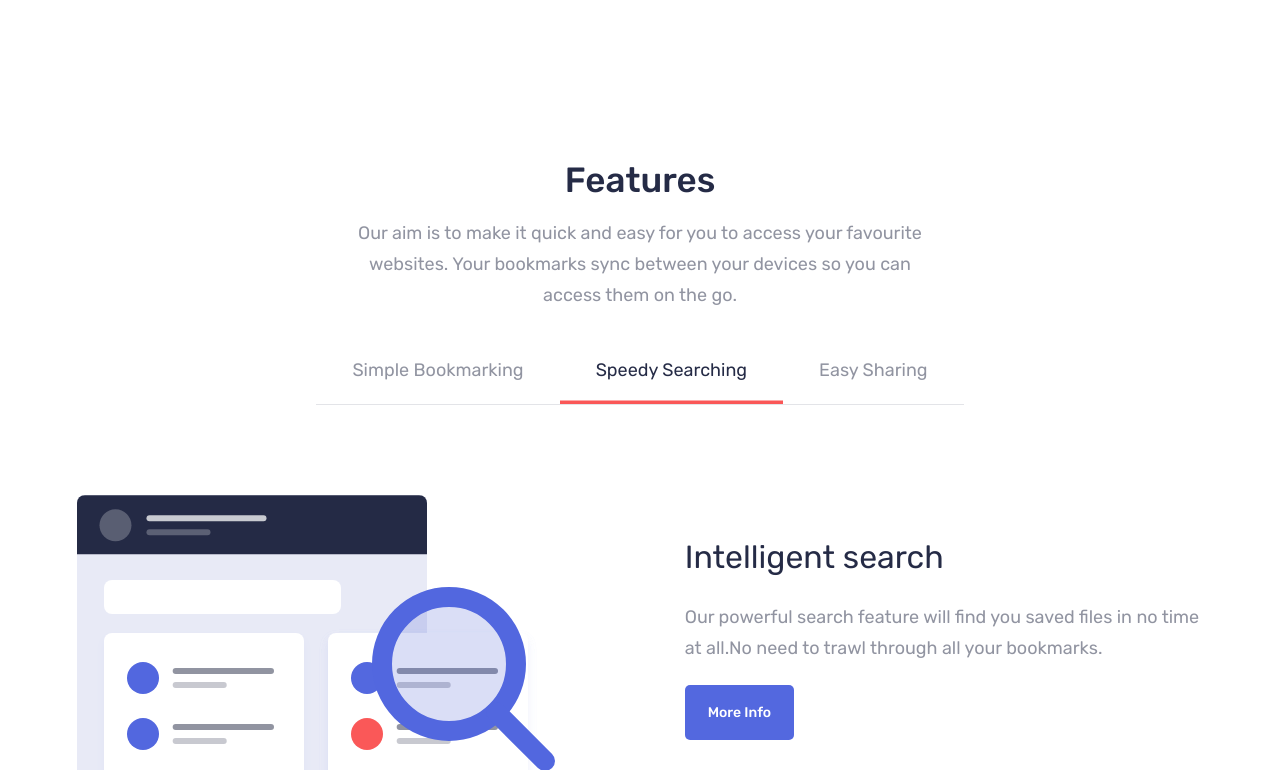
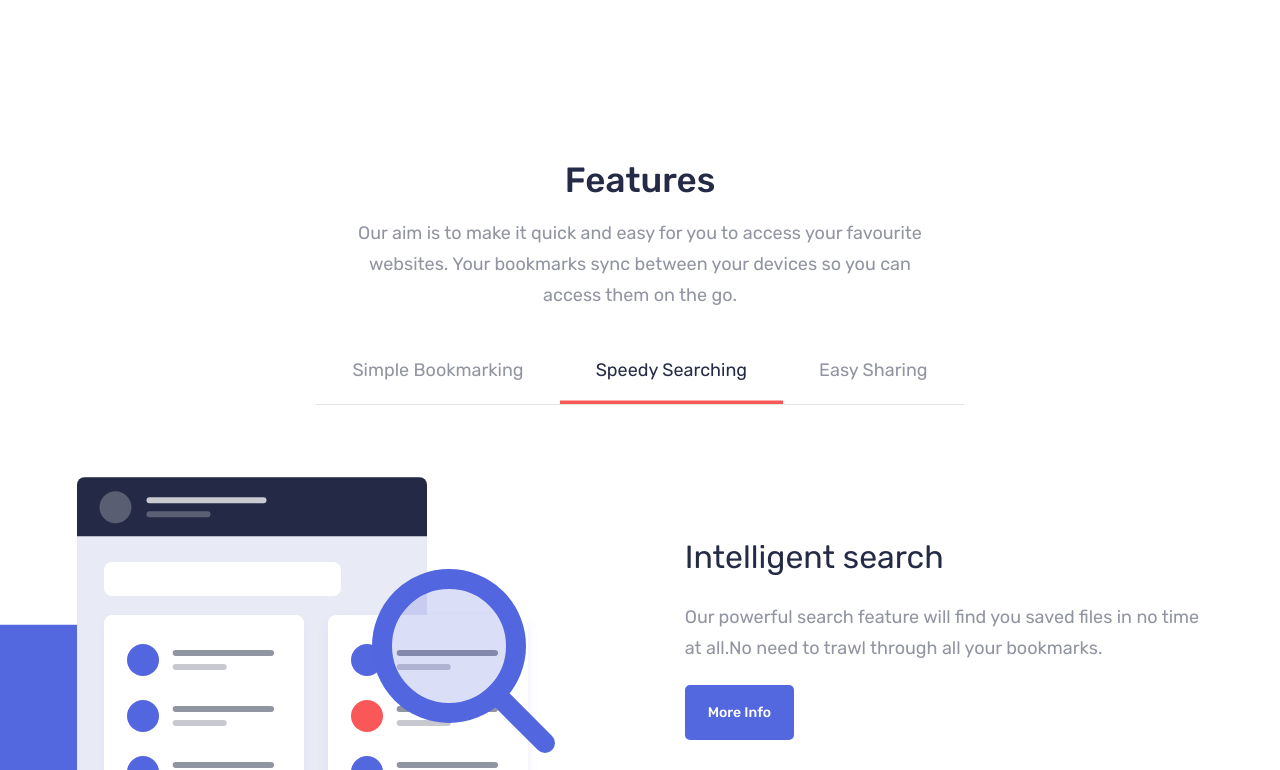
Before and after one commit to HayBeeCoder/Bookmark-Landing-Page, a plain HTML site: page src/index.html in a window 1280 px wide. Both pictures are taken after a click on the element "Speedy Searching". Shown: the part 691-1461 px from the top of the page. Drawn offline with Linux system fonts and the light colour scheme.

Commit message:
improved features functionality

```diff
--- a/src/index.html
+++ b/src/index.html
@@ -120,7 +120,7 @@
                 </div>
                 <ul class="feature__list">
                     <li class="feature__item">
-                        <p class="feature feature_status-active">Simple Bookmarking</p>
+                        <p class="feature">Simple Bookmarking</p>
                     </li>
                     <li class="feature__item">
                         <p class="feature ">Speedy Searching</p>
@@ -130,38 +130,73 @@
                     </li>
                 </ul>
             </div>
-            <article class="feature__items">
-                <div class="container ">
-
+            <div class="feature__items">
+                <article class="container ">
                     <div class="feature__mockup">
+                        <div class="feature__mockup_background">
+                            <img src="./images/bg-blue-leftRect.svg">
+                        </div>
                         <div class="container ">
-                            <img src="images/illustration-features-tab-1.svg" alt="mockup" class="feature__image">
+                            <img src="images/illustration-features-tab-1.svg " alt="mockup " class="feature__image ">
                         </div>
                     </div>
-                    <div class="feature__texts">
-                        <div class="container">
-                            <h2 class="feature__heading">Bookmark in one click</h2>
-                            <p class="feature__paragraph">Organize your bookmarks however you like. Our simple drag-and-drop interface gives you complete control over how you manage your favourite sites.</p>
-                            <a class="btn feature__btn feature__btn_bg-blue">more info</a>
+                    <div class="feature__texts ">
+                        <div class="container ">
+                            <h2 class="feature__heading ">Bookmark in one click</h2>
+                            <p class="feature__paragraph ">Organize your bookmarks however you like. Our simple drag-and-drop interface gives you complete control over how you manage your favourite sites.</p>
+                            <a class="btn feature__btn feature__btn_bg-blue ">more info</a>
                         </div>
                     </div>
-                </div>
 
-                </div>
-            </article>
+                </article>
+                <article class="container ">
+                    <div class="feature__mockup ">
+                        <div class="feature__mockup_background ">
+                            <img src="./images/bg-blue-leftRect.svg ">
+                        </div>
+                        <div class="container ">
+                            <img src="images/illustration-features-tab-2.svg " alt="mockup " class="feature__image ">
+                        </div>
+                    </div>
+                    <div class="feature__texts ">
+                        <div class="container ">
+                            <h2 class="feature__heading ">Intelligent search</h2>
+                            <p class="feature__paragraph ">Our powerful search feature will find you saved files in no time at all.No need to trawl through all your bookmarks.</p>
+                            <a class="btn feature__btn feature__btn_bg-blue ">More Info</a>
+                        </div>
+                    </div>
+                </article>
+                <article class="container ">
+                    <div class="feature__mockup ">
+                        <div class="feature__mockup_background ">
+                            <img src="./images/bg-blue-leftRect.svg ">
+                        </div>
+                        <div class="container ">
+                            <img src="images/illustration-features-tab-3.svg " alt="mockup " class="feature__image ">
+                        </div>
+                    </div>
+                    <div class="feature__texts ">
+                        <div class="container ">
+                            <h2 class="feature__heading ">Share your bookmarks</h2>
+                            <p class="feature__paragraph ">Easily share your bookmarks and collections with other people.Create a sharable link that you can send at the click of a button.</p>
+                            <a class="btn feature__btn feature__btn_bg-blue ">More Info</a>
+                        </div>
+                    </div>
+                </article>
+            </div>
         </section>
 
-        <section class="extensions">
-            <div class="container">
-                <div class="container_heading">
-                    <h1 class="extensions__heading">
+        <section class="extensions ">
+            <div class="container ">
+                <div class="container_heading ">
+                    <h1 class="extensions__heading ">
                         Download the extension
                     </h1>
-                    <p class="extensions__paragraph">We've got more browsers in the pipeline. Please do let us know if you’ve got a favourite you’d like us to prioritize.</p>
+                    <p class="extensions__paragraph ">We've got more browsers in the pipeline. Please do let us know if you’ve got a favourite you’d like us to prioritize.</p>
                 </div>
-                <div class="extensions__browsers">
-                    <div class="extension">
-                        <img src="images/logo-chrome.svg" alt="Chrome's logo">
+                <div class="extensions__browsers ">
+                    <div class="extension ">
+                        <img src="images/logo-chrome.svg " alt="Chrome 's logo">
                         <h3 class="extension__heading">Add to Chrome</h3>
                         <p class="extension__paragraph">Minimum version 62</p>
 
@@ -169,15 +204,18 @@
                         <a class="btn extension__button extension__button__bg-blue ">Add & Install Extension</a>
                     </div>
                     <div class="extension">
-                        <img src="images/logo-firefox.svg" alt="Firefox's logo">
-                        <h3 class="extension__heading">Add to Firefox</h3>
-                        <p class="extension__paragraph">Minimum version 55</p>
+                        <img src="images/logo-firefox.svg" alt="Firefox's logo ">
+                        <h3 class="extension__heading ">Add to Firefox</h3>
+                        <p class="extension__paragraph ">Minimum version 55</p>
 
-                        <svg xmlns="http://www.w3.org/2000/svg" width="280" height="4"><path fill="#495DCF" fill-opacity=".2" fill-rule="evenodd" d="M0 4a2 2 0 1 1 0-4 2 2 0 0 1 0 4zm280 0a2 2 0 1 1 0-4 2 2 0 0 1 0 4zm-17 0a2 2 0 1 1 0-4 2 2 0 0 1 0 4zm-35 0a2 2 0 1 1 0-4 2 2 0 0 1 0 4zm-35 0a2 2 0 1 1 0-4 2 2 0 0 1 0 4zm-35 0a2 2 0 1 1 0-4 2 2 0 0 1 0 4zm-18 0a2 2 0 1 1 0-4 2 2 0 0 1 0 4zm-17 0a2 2 0 1 1 0-4 2 2 0 0 1 0 4zm122 0a2 2 0 1 1 0-4 2 2 0 0 1 0 4zm-35 0a2 2 0 1 1 0-4 2 2 0 0 1 0 4zm-35 0a2 2 0 1 1 0-4 2 2 0 0 1 0 4zm-70 0a2 2 0 1 1 0-4 2 2 0 0 1 0 4zM88 4a2 2 0 1 1 0-4 2 2 0 0 1 0 4zM70 4a2 2 0 1 1 0-4 2 2 0 0 1 0 4zM53 4a2 2 0 1 1 0-4 2 2 0 0 1 0 4zM35 4a2 2 0 1 1 0-4 2 2 0 0 1 0 4zM18 4a2 2 0 1 1 0-4 2 2 0 0 1 0 4z"/></svg>
+                        <svg xmlns="http://www.w3.org/2000/svg " width="280 " height="4 "><path fill="#495DCF " fill-opacity=".2 " fill-rule="evenodd " d="M0 4a2 2 0 1 1 0-4 2 2 0 0 1 0 4zm280 0a2 2 0 1 1 0-4 2 2 0 0 1 0 4zm-17 0a2 2 0 1 1 0-4 2 2 0
+                                0 1 0 4zm-35 0a2 2 0 1 1 0-4 2 2 0 0 1 0 4zm-35 0a2 2 0 1 1 0-4 2 2 0 0 1 0 4zm-35 0a2 2 0 1 1 0-4 2 2 0 0 1 0 4zm-18 0a2 2 0 1 1 0-4 2 2 0 0 1 0 4zm-17 0a2 2 0 1 1 0-4 2 2 0 0 1 0 4zm122 0a2 2 0 1 1 0-4 2 2 0 0 1 0 4zm-35
+                                0a2 2 0 1 1 0-4 2 2 0 0 1 0 4zm-35 0a2 2 0 1 1 0-4 2 2 0 0 1 0 4zm-70 0a2 2 0 1 1 0-4 2 2 0 0 1 0 4zM88 4a2 2 0 1 1 0-4 2 2 0 0 1 0 4zM70 4a2 2 0 1 1 0-4 2 2 0 0 1 0 4zM53 4a2 2 0 1 1 0-4 2 2 0 0 1 0 4zM35 4a2 2 0 1 1 0-4 2
+                                2 0 0 1 0 4zM18 4a2 2 0 1 1 0-4 2 2 0 0 1 0 4z "/></svg>
                         <a class="btn extension__button extension__button__bg-blue ">Add & Install Extension</a>
                     </div>
-                    <div class="extension">
-                        <img src="images/logo-opera.svg" alt="Opera's logo">
+                    <div class="extension ">
+                        <img src="images/logo-opera.svg " alt="Opera 's logo">
                         <h3 class="extension__heading">Add to Opera</h3>
                         <p class="extension__paragraph">Minimum version 46</p>
 
@@ -240,8 +278,7 @@
                     35, 000+ already joined
                 </p>
                 <h2 class="update__heading ">
-                    Stay up-to-date with what we're doing
-                </h2>
+                    Stay up-to-date with what we're doing </h2>
                 <form action="#" class="update__form">
                     <p class="update__inputWrapper ">
 
--- a/src/main.js
+++ b/src/main.js
@@ -59,55 +59,27 @@ for (let i = 0; i < faq_buttons.length; i++) {
 }
 
 //functionality to switch features
-const feature_image = document.querySelector('.feature__image');
-const feature_heading = document.querySelector('.feature__heading');
-const feature_paragraph = document.querySelector('.feature__paragraph');
-const feature_button = document.querySelector('.feature__btn');
-const features = document.getElementsByClassName('feature');
-const feature__items__container = document.querySelector('.feature__items .container');
-const feature_contents = [{
-    image_url: 'images/illustration-features-tab-1.svg',
-    heading: 'Bookmark in one click',
-    paragraph: 'Organize your bookmarks however you like. Our simple drag-and-drop interface gives you complete control over how you manage your favourite sites.',
-    btn_link: '#'
+function featuresTab(node) {
+    let tabs = Array.from(node.children).map((node, index) => {
+        let tabButtons = Array.from(document.querySelectorAll('.feature'));
+        let tabBtn = tabButtons[index];
+        let tab = { node, tabBtn };
+        tabBtn.addEventListener("click", () => selectTab(tab))
+        return tab;
+    })
 
-}, {
-    image_url: 'images/illustration-features-tab-2.svg',
-    heading: 'Intelligent search',
-    paragraph: 'Our powerful search feature will find you saved files in no time at all.No need to trawl through all your bookmarks.',
-    btn_link: '#'
+    function selectTab(selectedTab) {
+        for (let tab of tabs) {
+            let selected = tab == selectedTab;
+            tab.node.style.animation = `tab 0.4s ease-in`;
+            tab.node.style.display = selected ? "" : "none";
+            tab.tabBtn.className = selected ? "feature feature_status-active" : "feature"
+        }
+    }
+    selectTab(tabs[0])
+}
 
-}, {
-    image_url: 'images/illustration-features-tab-3.svg',
-    heading: 'Share your bookmarks',
-    paragraph: 'Easily share your bookmarks and collections with other people.Create a sharable link that you can send at the click of  a button.',
-    btn_link: '#'
-
-}]
-
-for (let i = 0; i < features.length; i++) {
-
-    features[i].addEventListener('click', () => {
-        for (let feature of features) {
-            feature.classList.remove('feature_status-active');
-
-        }
-
-        features[i].classList.add('feature_status-active');
-        feature_contents.forEach(f => {
-            feature__items__container.classList.remove('feature__items_container');
-
-            if (feature_contents[i] == f) {
-                feature_heading.innerHTML = f.heading;
-                feature_paragraph.innerHTML = f.paragraph;
-                feature_image.setAttribute('src', f.image_url);
-                feature_button.setAttribute('href', f.btn_link);
-                feature__items__container.classList.add('feature__items_container');
-            }
-            feature__items__container.classList.remove('feature__items_container');
-        })
-    })
-}
+featuresTab(document.querySelector('.feature__items'))
 
 //Functionality for client-side validation.
 const form = document.querySelector('form');
--- a/src/style.css
+++ b/src/style.css
@@ -21,6 +21,7 @@
 
      html {
          font-size: 10px;
+         overflow-x: hidden;
      }
 
      *,
@@ -37,6 +38,7 @@
          color: var(--clr-dark-blue);
          line-height: 1.5;
          background-color: #fff;
+         overflow-x: hidden;
      }
 
      a {
@@ -361,11 +363,28 @@
      }
 
      .feature__mockup {
-         padding: 3em 0em;
-         background: url(images/bg-blue-leftRect.svg);
+         padding: 2em 0em;
+         position: relative;
+         /* background: url(images/bg-blue-leftRect.svg);
          background-repeat: no-repeat;
          background-size: cover;
-         background-position: bottom 0% left 70%;
+         background-position: bottom 0% left 70%; */
+     }
+
+     .feature__mockup_background {
+         position: absolute;
+         bottom: 0;
+         left: -5%;
+         z-index: -1;
+         width: 95%;
+         height: 350px;
+     }
+
+     .feature__mockup_background img {
+         width: 100%;
+         max-width: 100%;
+         height: 100%;
+         object-fit: cover;
      }
 
      .feature__texts {
@@ -406,7 +425,7 @@
      @keyframes tab {
          from {
              opacity: 0;
-             transform: translate3d(-30px, 0, 0);
+             transform: translate3d(-50%, 0, 0);
          }
          to {
              opacity: 1;
@@ -714,7 +733,14 @@
          .feature {
              padding: 1em 2em;
          }
-         /* Header  */
+         .feature__mockup_background {
+             position: absolute;
+             bottom: 0;
+             left: -5%;
+             z-index: -1;
+             width: 95%;
+             height: 500px;
+         }
      }
 
      @media (min-width: 768px) {
@@ -851,6 +877,14 @@
          .feature__mockup .container {
              width: 100%;
          }
+         .feature__mockup_background {
+             position: absolute;
+             bottom: 0;
+             left: -60px;
+             z-index: -1;
+             width: 100%;
+             height: 400px;
+         }
          .feature__texts {
              text-align: left;
              width: 65%;
@@ -939,6 +973,14 @@
          .intro__texts .container {
              width: 90%;
          }
+         .feature__mockup_background {
+             position: absolute;
+             bottom: 0;
+             left: -180px;
+             z-index: -1;
+             width: 600px;
+             height: 520px;
+         }
          .extensions__browsers {
              width: 75%;
          }
```
